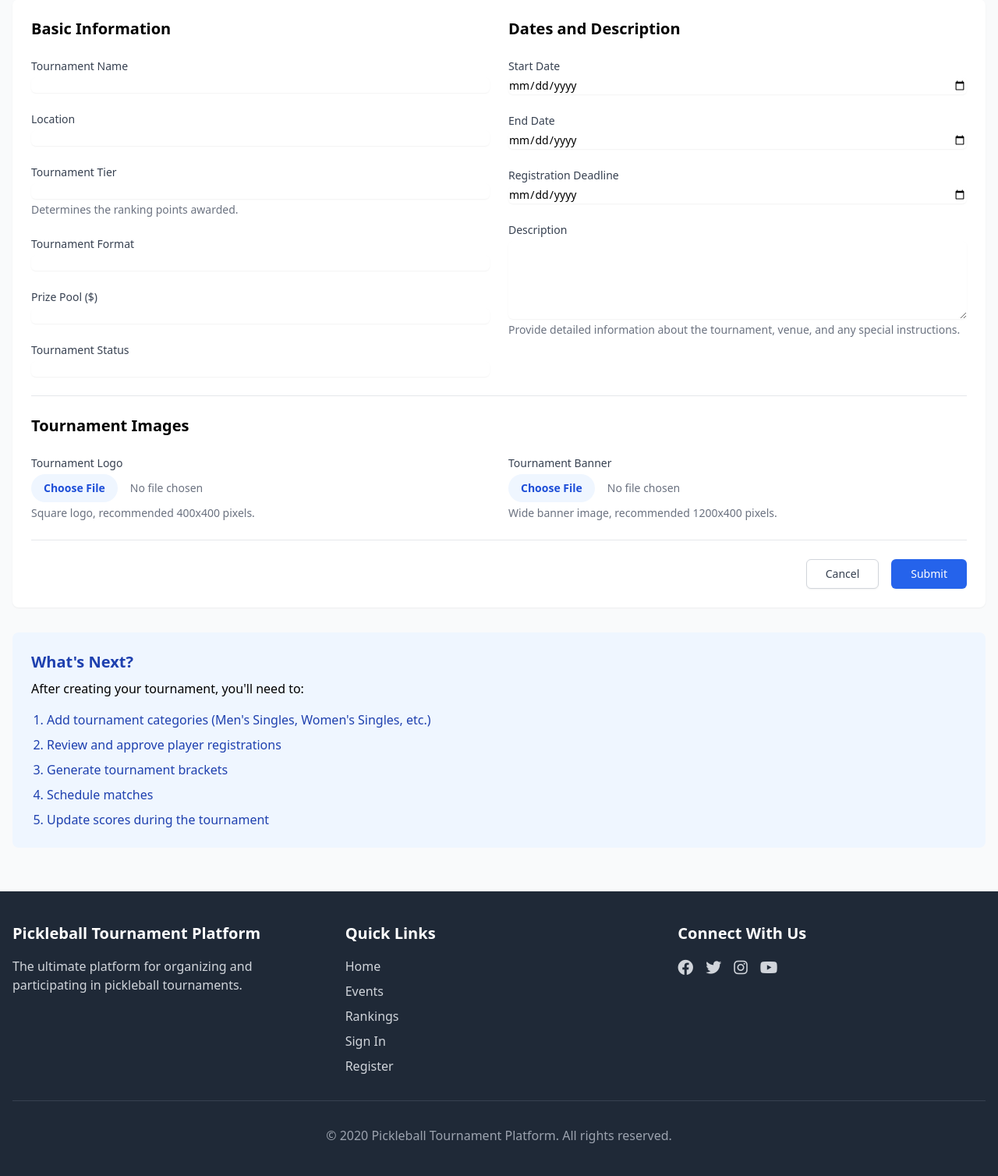
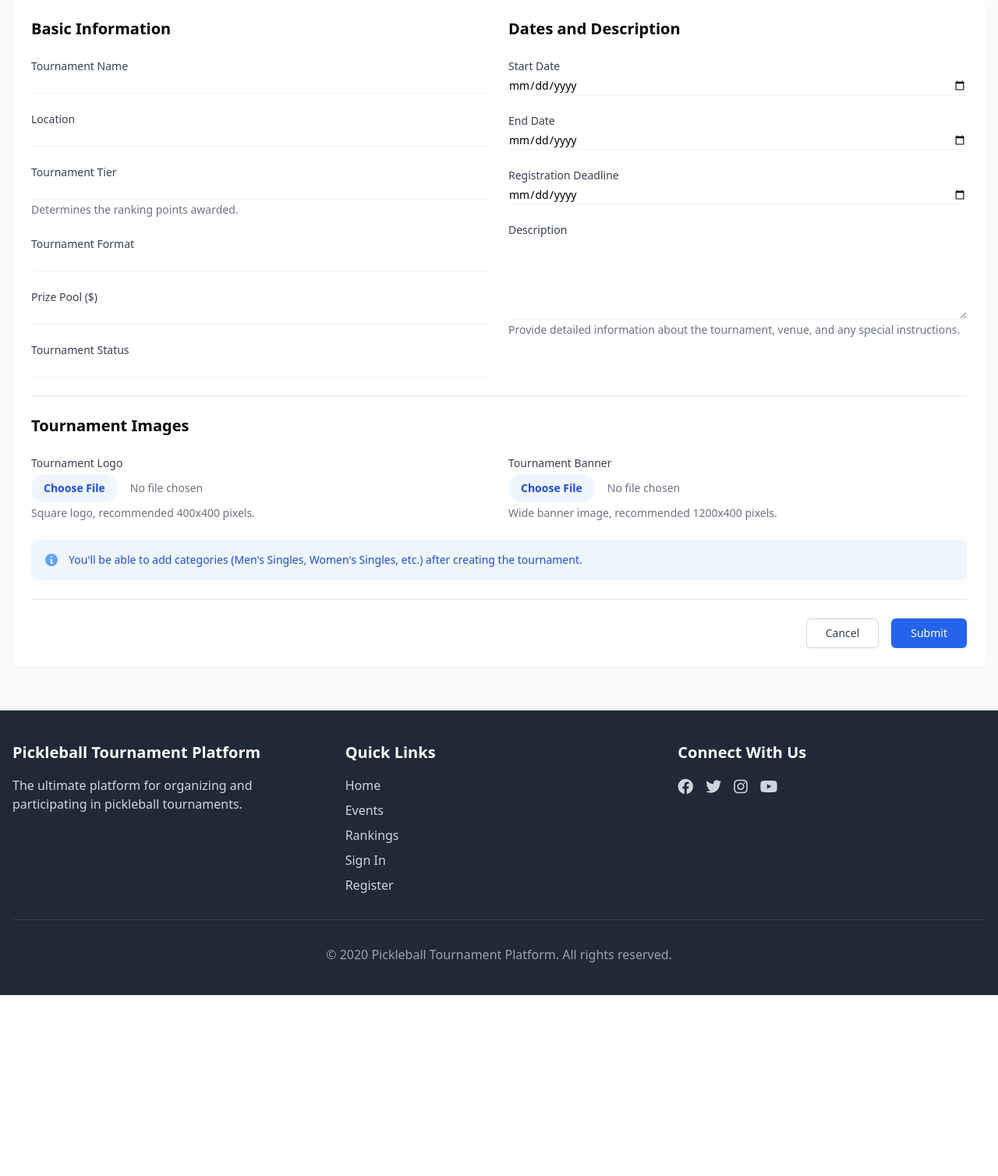
Before and after one commit to bryanooitatmun/pickleball-tournament-platform, a Python web app: template app/templates/organizer/create_tournament.html in a window 1280 px wide. Shown: the part 218-1726 px from the top of the page at 78% size. After the commit the page ends 1494 px from the top, so only its background shows below. Run offline with Jinja, Linux system fonts and the light colour scheme; the template is opened without the code that fills it: most values are stand-ins (such as "Sample title", 1, 10 or a date in 2020); form fields are guessed from the names that the template uses; some libraries are stand-ins or nearby versions.

Commit message:
Add organizer tournament creation template

```diff
--- a/app/templates/organizer/create_tournament.html
+++ b/app/templates/organizer/create_tournament.html
@@ -163,6 +163,22 @@
             </div>
         </div>
 
+        <!-- Note about categories -->
+        <div class="bg-blue-50 p-4 rounded-lg">
+            <div class="flex">
+                <div class="flex-shrink-0">
+                    <svg class="h-5 w-5 text-blue-400" xmlns="http://www.w3.org/2000/svg" viewBox="0 0 20 20" fill="currentColor" aria-hidden="true">
+                        <path fill-rule="evenodd" d="M18 10a8 8 0 11-16 0 8 8 0 0116 0zm-7-4a1 1 0 11-2 0 1 1 0 012 0zM9 9a1 1 0 000 2v3a1 1 0 001 1h1a1 1 0 100-2v-3a1 1 0 00-1-1H9z" clip-rule="evenodd" />
+                    </svg>
+                </div>
+                <div class="ml-3 flex-1 md:flex md:justify-between">
+                    <p class="text-sm text-blue-700">
+                        You'll be able to add categories (Men's Singles, Women's Singles, etc.) after creating the tournament.
+                    </p>
+                </div>
+            </div>
+        </div>
+
         <!-- Form buttons -->
         <div class="flex justify-end space-x-4 pt-6 border-t border-gray-200">
             <a href="{{ url_for('organizer.dashboard') }}" class="px-6 py-2 border border-gray-300 shadow-sm text-sm font-medium rounded-md text-gray-700 bg-white hover:bg-gray-50 focus:outline-none focus:ring-2 focus:ring-offset-2 focus:ring-blue-500">
@@ -172,64 +188,4 @@
         </div>
     </form>
 </div>
-
-<div class="bg-blue-50 rounded-lg p-6 mb-8">
-    <h2 class="text-xl font-bold text-blue-800 mb-2">What's Next?</h2>
-    <p class="mb-4">After creating your tournament, you'll need to:</p>
-    <ol class="list-decimal pl-5 space-y-2 text-blue-800">
-        <li>Add tournament categories (Men's Singles, Women's Singles, etc.)</li>
-        <li>Review and approve player registrations</li>
-        <li>Generate tournament brackets</li>
-        <li>Schedule matches</li>
-        <li>Update scores during the tournament</li>
-    </ol>
-</div>
 {% endblock %}
-
-{% block scripts %}
-<script>
-    document.addEventListener('DOMContentLoaded', function() {
-        // Calculate registration deadline based on start date
-        const startDateField = document.getElementById('start_date');
-        const regDeadlineField = document.getElementById('registration_deadline');
-
-        if (startDateField && regDeadlineField) {
-            startDateField.addEventListener('change', function() {
-                if (this.value) {
-                    // Set registration deadline to 7 days before start date by default
-                    const startDate = new Date(this.value);
-                    const regDeadline = new Date(startDate);
-                    regDeadline.setDate(startDate.getDate() - 7);
-
-                    // Format the date as YYYY-MM-DD for the input field
-                    const year = regDeadline.getFullYear();
-                    const month = String(regDeadline.getMonth() + 1).padStart(2, '0');
-                    const day = String(regDeadline.getDate()).padStart(2, '0');
-
-                    regDeadlineField.value = `${year}-${month}-${day}`;
-                }
-            });
-        }
-
-        // Set end date to start date + 3 days by default
-        const endDateField = document.getElementById('end_date');
-
-        if (startDateField && endDateField) {
-            startDateField.addEventListener('change', function() {
-                if (this.value) {
-                    const startDate = new Date(this.value);
-                    const endDate = new Date(startDate);
-                    endDate.setDate(startDate.getDate() + 3);
-
-                    // Format the date as YYYY-MM-DD for the input field
-                    const year = endDate.getFullYear();
-                    const month = String(endDate.getMonth() + 1).padStart(2, '0');
-                    const day = String(endDate.getDate()).padStart(2, '0');
-
-                    endDateField.value = `${year}-${month}-${day}`;
-                }
-            });
-        }
-    });
-</script>
-{% endblock %}
```
